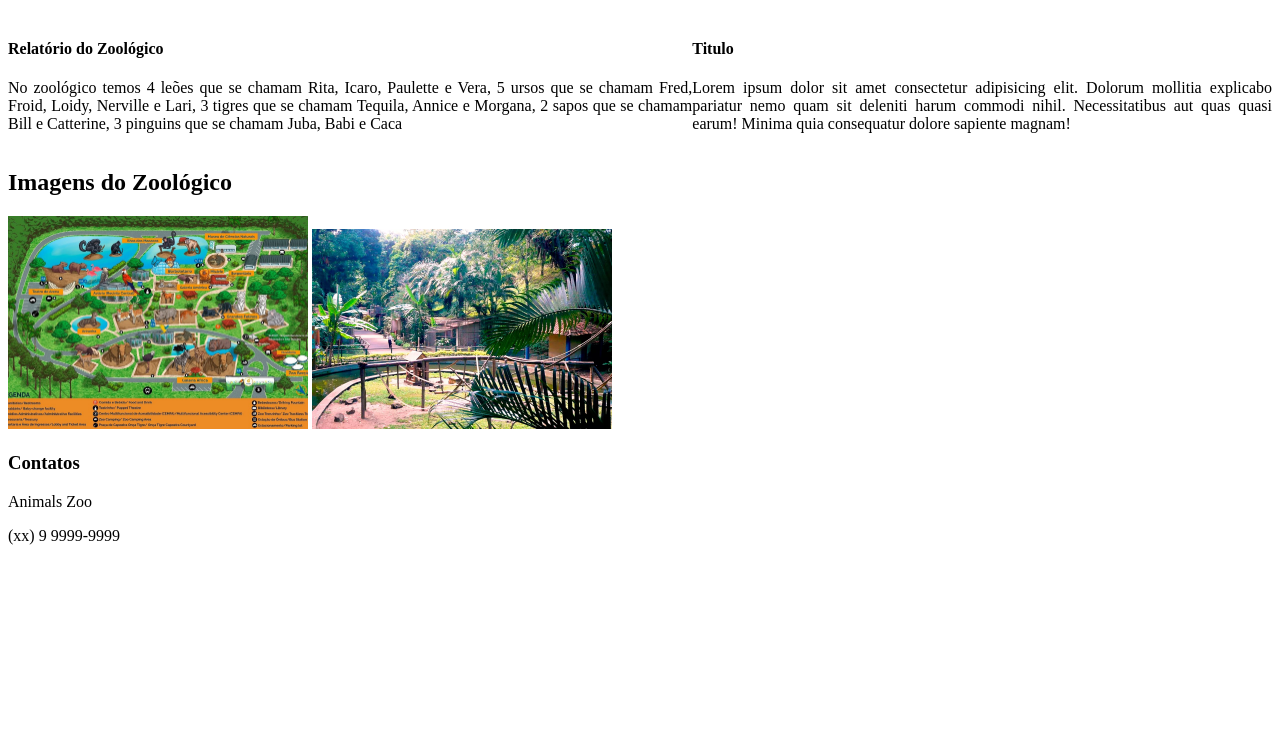
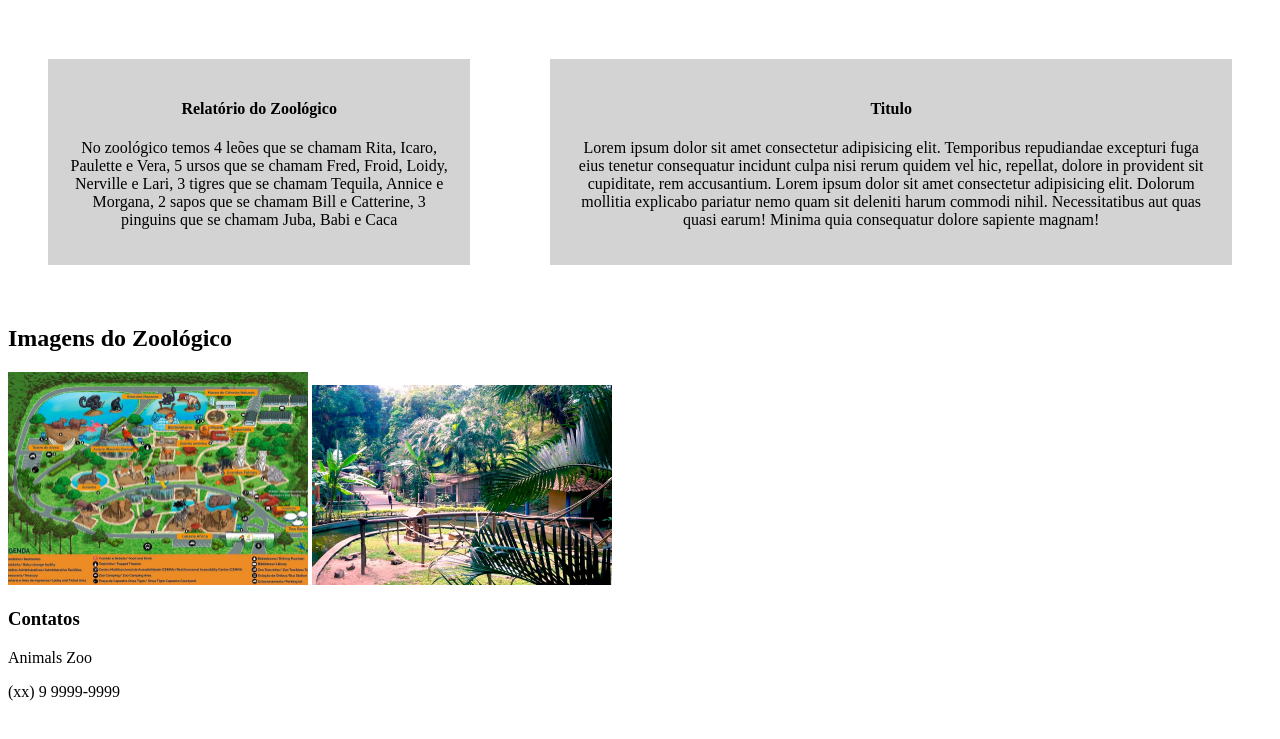
Before and after one commit to PalomaWink/SIte-Zoologico, a plain HTML site: page index.html in a window 1280 px wide. Shown: the part 61-800 px from the top of the page. Drawn offline with Linux system fonts and the light colour scheme.

Commit message:
formatando o segundo passo

```diff
--- a/index.html
+++ b/index.html
@@ -12,10 +12,18 @@
             text-align: center;
         }
         .relatorio {
-            font: Tahoma;
-            text-align: justify;
             display: flex;
-            flex-direction: row;
+            justify-content: center;
+            /* gap: 10px;
+            gap: 10px 20px; */
+            /* row-gap: 10px; */
+            /* column-gap: 20px; */
+            text-align: center;
+        }
+        .card{
+            background-color: lightgray;
+            margin: 40px;
+            padding: 20px;
         }
     </style>
 </head>
@@ -23,16 +31,16 @@
     <h1>Animals Zoo</h1>
 
     <div class="relatorio">
-        <div>
+        <div class="card">
             <h4><strong>Relatório do Zoológico</strong></h4>
 
             <p>No zoológico temos 4 leões que se chamam Rita, Icaro, Paulette e Vera, 5 ursos que se chamam Fred, Froid, Loidy, Nerville e Lari, 3 tigres que se chamam Tequila, Annice e Morgana, 2 sapos que se chamam Bill e Catterine, 3 pinguins que se chamam Juba, Babi e Caca</p>
         </div>
 
-        <div>
+        <div class="card">
              <h4><strong> Titulo </strong></h4>
 
-            <p>Lorem ipsum dolor sit amet consectetur adipisicing elit. Dolorum mollitia explicabo pariatur nemo quam sit deleniti harum commodi nihil. Necessitatibus aut quas quasi earum! Minima quia consequatur dolore sapiente magnam!</p>
+             <p>Lorem ipsum dolor sit amet consectetur adipisicing elit. Temporibus repudiandae excepturi fuga eius tenetur consequatur incidunt culpa nisi rerum quidem vel hic, repellat, dolore in provident sit cupiditate, rem accusantium. Lorem ipsum dolor sit amet consectetur adipisicing elit. Dolorum mollitia explicabo pariatur nemo quam sit deleniti harum commodi nihil. Necessitatibus aut quas quasi earum! Minima quia consequatur dolore sapiente magnam!</p>
         </div>
     </div>
 
```
